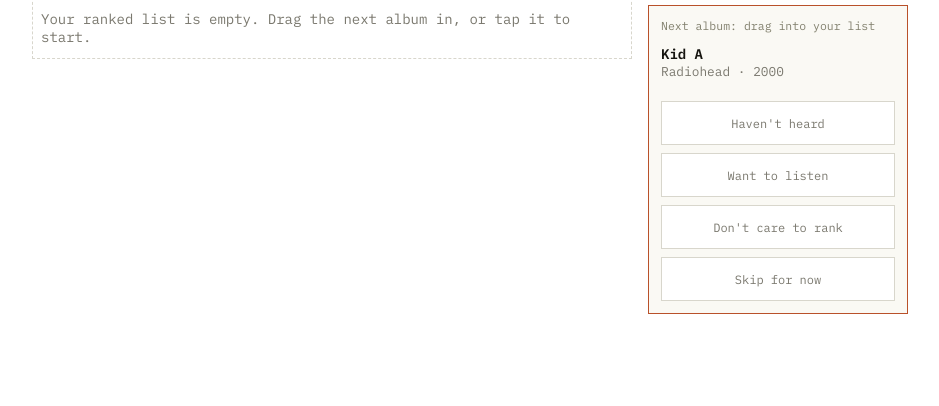
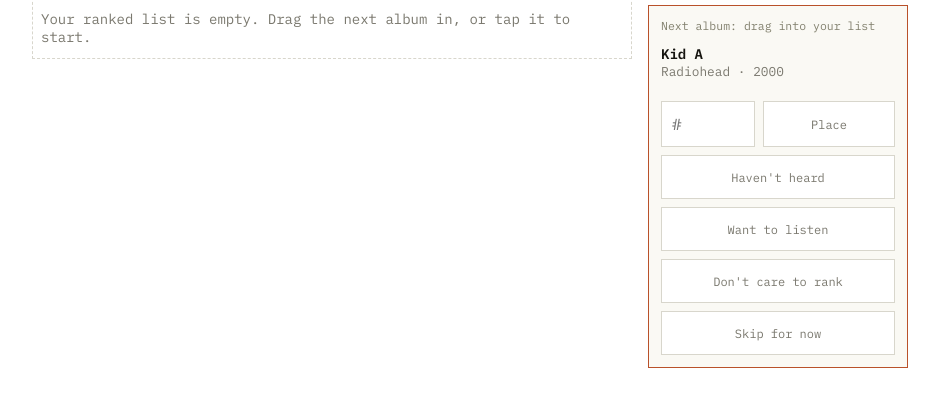
Before and after one commit to k-obrien17/album-case, a website built with Vite: page web/index.html in a window 1280 px wide. Shown: the part 116-522 px from the top of the page, without its empty margins (170-1109 px from the left). Built offline with nearby package versions, Linux system fonts and the light colour scheme; files whose address does not match are found by name.

Commit message:
feat: place candidate by rank number

```diff
--- a/web/src/style.css
+++ b/web/src/style.css
@@ -210,6 +210,47 @@
 }
 
 .candidate-action:hover {
+  background: var(--color-bg-alt);
+  color: var(--color-fg);
+}
+
+.candidate-place {
+  display: flex;
+  gap: 8px;
+}
+
+.candidate-place-input {
+  flex: 0 0 72px;
+  min-width: 0;
+  min-height: 44px;
+  padding: 0 10px;
+  border: 1px solid var(--color-border-btn);
+  border-radius: var(--radius-md);
+  background: var(--color-bg);
+  color: var(--color-fg);
+  font-family: var(--font-mono);
+  font-size: 1rem;
+}
+
+.candidate-place-input:focus {
+  outline: none;
+  border-color: var(--color-accent);
+}
+
+.candidate-place-button {
+  flex: 1 1 auto;
+  min-height: 44px;
+  padding: 0 12px;
+  border: 1px solid var(--color-border-btn);
+  border-radius: var(--radius-md);
+  background: var(--color-bg);
+  color: var(--color-muted);
+  font-family: var(--font-mono);
+  font-size: 0.75rem;
+  cursor: pointer;
+}
+
+.candidate-place-button:hover {
   background: var(--color-bg-alt);
   color: var(--color-fg);
 }
--- a/web/src/ui/rankList.ts
+++ b/web/src/ui/rankList.ts
@@ -294,6 +294,39 @@
     return btn;
   }
 
+  function buildNumberPlace(): HTMLElement {
+    const maxRank = opts.getRanked().length + 1;
+    const form = document.createElement('form');
+    form.className = 'candidate-place';
+
+    const input = document.createElement('input');
+    input.className = 'candidate-place-input';
+    input.type = 'number';
+    input.inputMode = 'numeric';
+    input.min = '1';
+    input.max = String(maxRank);
+    input.placeholder = '#';
+    input.setAttribute('aria-label', 'Rank position');
+
+    const btn = document.createElement('button');
+    btn.type = 'submit';
+    btn.className = 'candidate-place-button';
+    btn.textContent = 'Place';
+
+    form.addEventListener('submit', (ev) => {
+      ev.preventDefault();
+      const rank = Number(input.value);
+      if (!Number.isInteger(rank) || rank < 1) {
+        showStatus(`Enter 1-${maxRank}.`);
+        return;
+      }
+      opts.onPlace(Math.min(rank, maxRank) - 1);
+    });
+
+    form.append(input, btn);
+    return form;
+  }
+
   /** The set-aside + skip row, shared by the drag card and the assisted card. */
   function buildActions(album: Album): HTMLElement {
     const actions = document.createElement('div');
@@ -330,7 +363,7 @@
     label.className = 'candidate-label';
     label.textContent = 'Next album: drag into your list';
 
-    card.append(label, buildDragBody(album), buildActions(album));
+    card.append(label, buildDragBody(album), buildNumberPlace(), buildActions(album));
     return card;
   }
 
@@ -390,7 +423,7 @@
     hint.className = 'assist-hint';
     hint.textContent = 'or drag to place';
 
-    card.append(label, choose, buildDragBody(album), hint, buildActions(album));
+    card.append(label, choose, buildDragBody(album), hint, buildNumberPlace(), buildActions(album));
     return card;
   }
 
```
